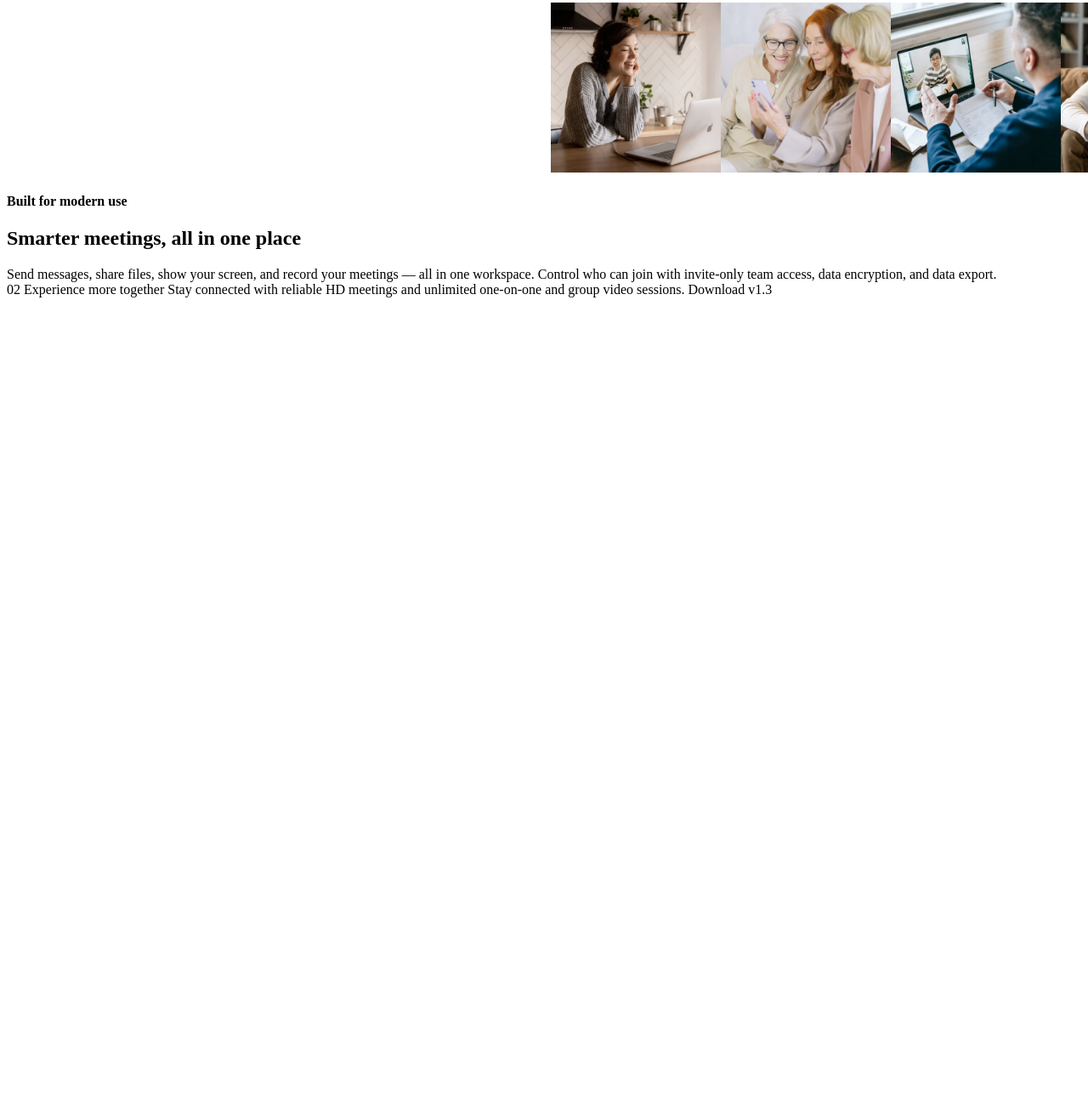
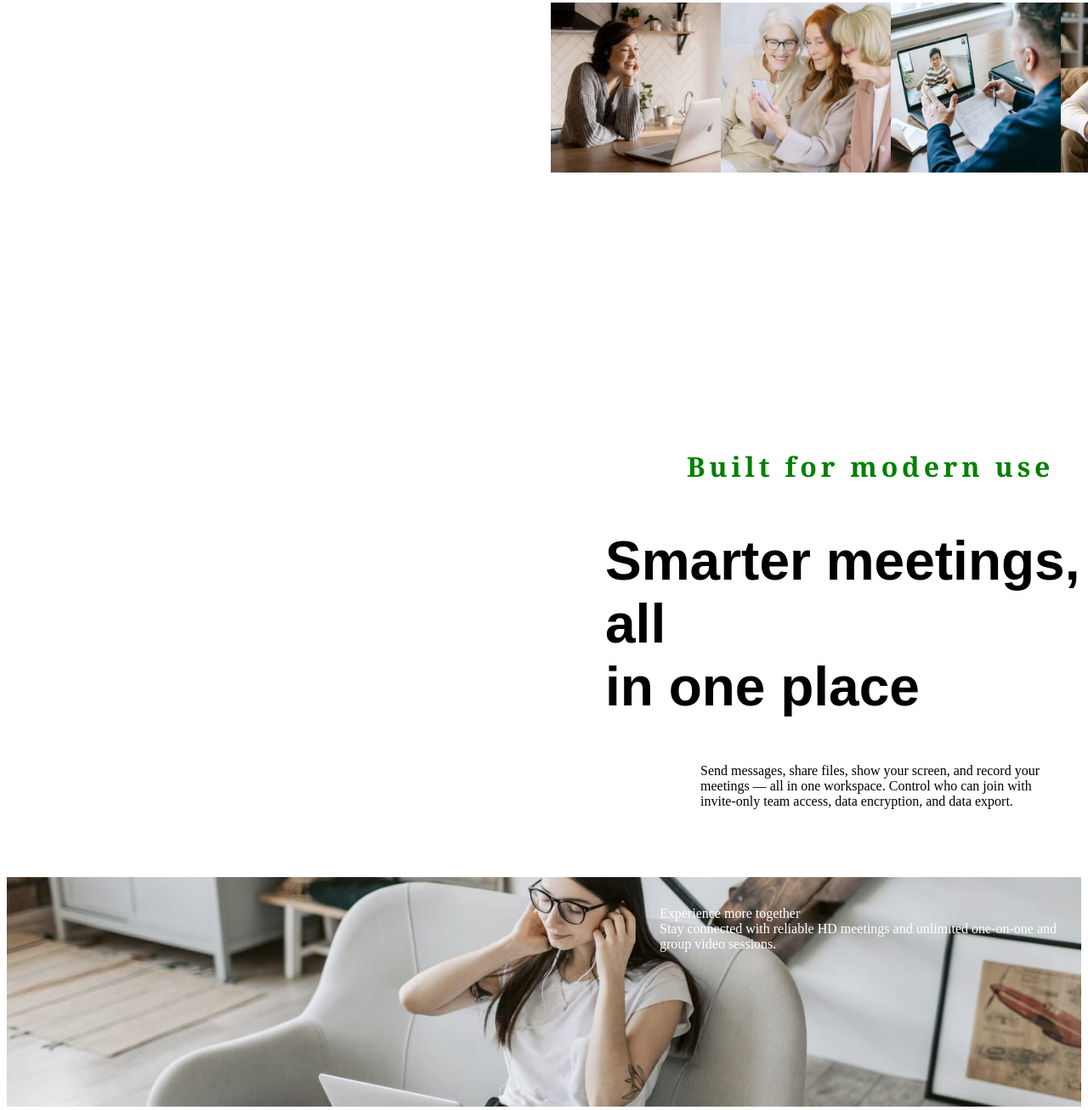
Before and after one commit to trottiemcqueen/meet-landing-page, a plain HTML site: page starter-code/index.html in a window 1280 px wide. Shown: the part 923-2229 px from the top of the page at 85% size. Before the commit the page ends 1281 px from the top, so only its background shows below. Drawn offline with Linux system fonts and the light colour scheme.

Commit message:
solution

```diff
--- a/starter-code/index.html
+++ b/starter-code/index.html
@@ -27,7 +27,7 @@
       <h5>Meet makes it easy to connect with others face-to-face virtually</h5> <br>
       <h6>and collaberate across any device. </h6>
 
-      <button class="btn-1">Download <i>vl3</i> </button>
+      <button class="btn-1">Download <i>v1.3</i> </button>
       <button class="btn-2">What is it?</button>
     </div>
   </div>
@@ -57,19 +57,25 @@
   </h4>
 
   <h2>
-    Smarter meetings, all in one place
+    Smarter meetings, all <br>
+     in one place
   </h2>
 
   <div class="paragraph">
-  Send messages, share files, show your screen, and record your meetings — all in one
-  workspace. Control who can join with invite-only team access, data encryption, and data export.
+  Send messages, share files, show your screen, and record your <br>
+   meetings — all in one
+  workspace. Control who can join with <br>
+   invite-only team access, data encryption, and data export.
   </div>
 
-  02
-  Experience more together
-  Stay connected with reliable HD meetings and unlimited one-on-one and group video sessions.
+  <div class="footer">
+    <img src="assets/desktop/image-footer.jpg" alt="footer" width="1440px" height="308px">
+    <div class="paragraph-1">
+      Experience more together <br>
+      Stay connected with reliable HD meetings and unlimited one-on-one and group video sessions.
+    </div>
+  </div>
+  <button class="btn-3">Download <i>v1.3</i> </button>
 
-
-  Download v1.3
 </body>
 </html>
--- a/starter-code/style.css
+++ b/starter-code/style.css
@@ -1,5 +1,6 @@
 * {
   box-sizing: border-box;
+  max-width: 1850px;
 }
 
 .parent {
@@ -96,3 +97,55 @@ h6 {
   margin-left: 40em;
   display: flex;
 }
+
+h4 {
+  color: green;
+  letter-spacing: .3rem;
+  margin-top: 10em;
+  font-size: 2rem;
+  font-family: Georgia, 'Times New Roman', Times, serif;
+  margin-left: 25em;
+}
+
+h2 {
+  font-size: 4rem;
+  font-family: Arial, Helvetica, sans-serif;
+  margin-left: 11em;
+}
+
+.paragraph {
+  margin-left: 51em;
+  margin-bottom: 5em;
+}
+
+.footer {
+  background-color: lightseagreen;
+}
+
+.footer img {
+  width: 100%;
+  height: 3%;
+}
+
+.paragraph-1 {
+  margin-left: 48em;
+  margin-top: -15em;
+  color: white;
+}
+
+.btn-3 {
+  padding: 1.5em;
+  margin-left: 120em;
+  border-radius: 50px;
+  cursor: pointer;
+  background-color: blueviolet;
+  color: white;
+}
+
+.btn-3:hover {
+  background-color: bisque;
+}
+
+.btn-3:active {
+  box-shadow: 2px 2px 5px #fc894d;
+}
```
Also changed, not shown: starter-code/assets/desktop/Screen Shot 2023-10-13 at 10.11.06 PM.png (added), starter-code/assets/desktop/Screen Shot 2023-10-13 at 10.12.11 PM.png (added), 2 other files.
